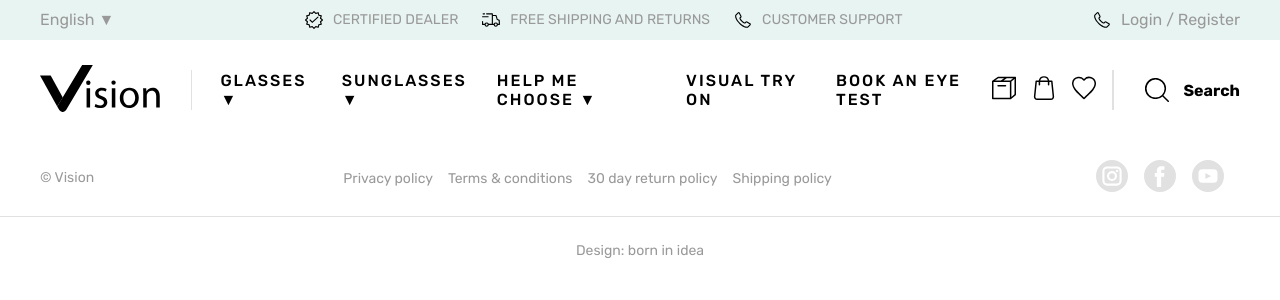
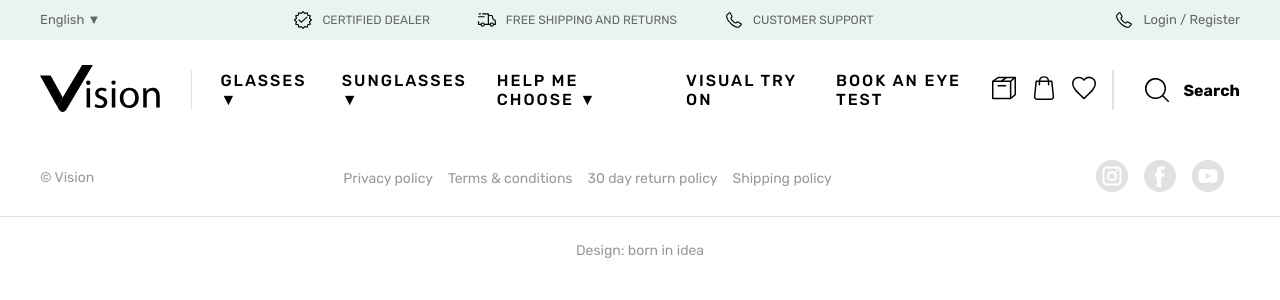
Before and after one commit to alohas/vision-idea-lt, a React (Create React App) app: page / in a window 1280 px wide. Shown: the top 300 px of the page. Built offline with nearby package versions, Linux system fonts and the light colour scheme.

Commit message:
Visual and semantic

```diff
--- a/src/components/TopBar/components/TopBar.js
+++ b/src/components/TopBar/components/TopBar.js
@@ -16,20 +16,22 @@ function TopBar() {
           <p className="language-selector">English ▼</p>
         </div>
       </div>
-      <div className="perks-container">
-        <div className="perk">
+
+      <ul className="perks-container">
+        <li className="perk">
           <CertifiedSvg className="icon" />
           <p className="perk-name">CERTIFIED DEALER</p>
-        </div>
-        <div className="perk">
+        </li>
+        <li className="perk">
           <CarSvg className="icon" />
           <p className="perk-name">FREE SHIPPING AND RETURNS</p>
-        </div>
-        <div className="perk">
+        </li>
+        <li className="perk">
           <PhoneSvg className="icon" />
           <p className="perk-name">CUSTOMER SUPPORT</p>
-        </div>
-      </div>
+        </li>
+      </ul>
+
       <div className="authorization-container">
         <div className="auth-wrap">
           <PhoneSvg className="icon" />
--- a/src/components/TopBar/components/TopBar.scss
+++ b/src/components/TopBar/components/TopBar.scss
@@ -3,6 +3,7 @@
 #TopBar {
   display: flex;
   justify-content: space-between;
+  align-items: center;
 
   padding: 0 40px;
   height: 40px;
@@ -13,6 +14,11 @@
     display: flex;
 
     margin: auto 0;
+
+    .language-selector {
+      color: $colorMonoFive;
+      font-size: 13px;
+    }
   }
 
   .perks-container {
@@ -26,11 +32,13 @@
     .perk {
       display: inline-flex;
 
-      margin: 0 auto;
-      padding: 12px;
+      margin-right: 48px;
+
+      list-style: none;
 
       .perk-name {
-        font-size: 14px;
+        font-size: 12px;
+        color: $colorMonoFive;
       }
     }
   }
@@ -42,6 +50,11 @@
 
     .auth-wrap {
       display: inline-flex;
+
+      .authorization {
+        font-size: 13px;
+        color: $colorMonoFive;
+      }
     }
   }
 
```
